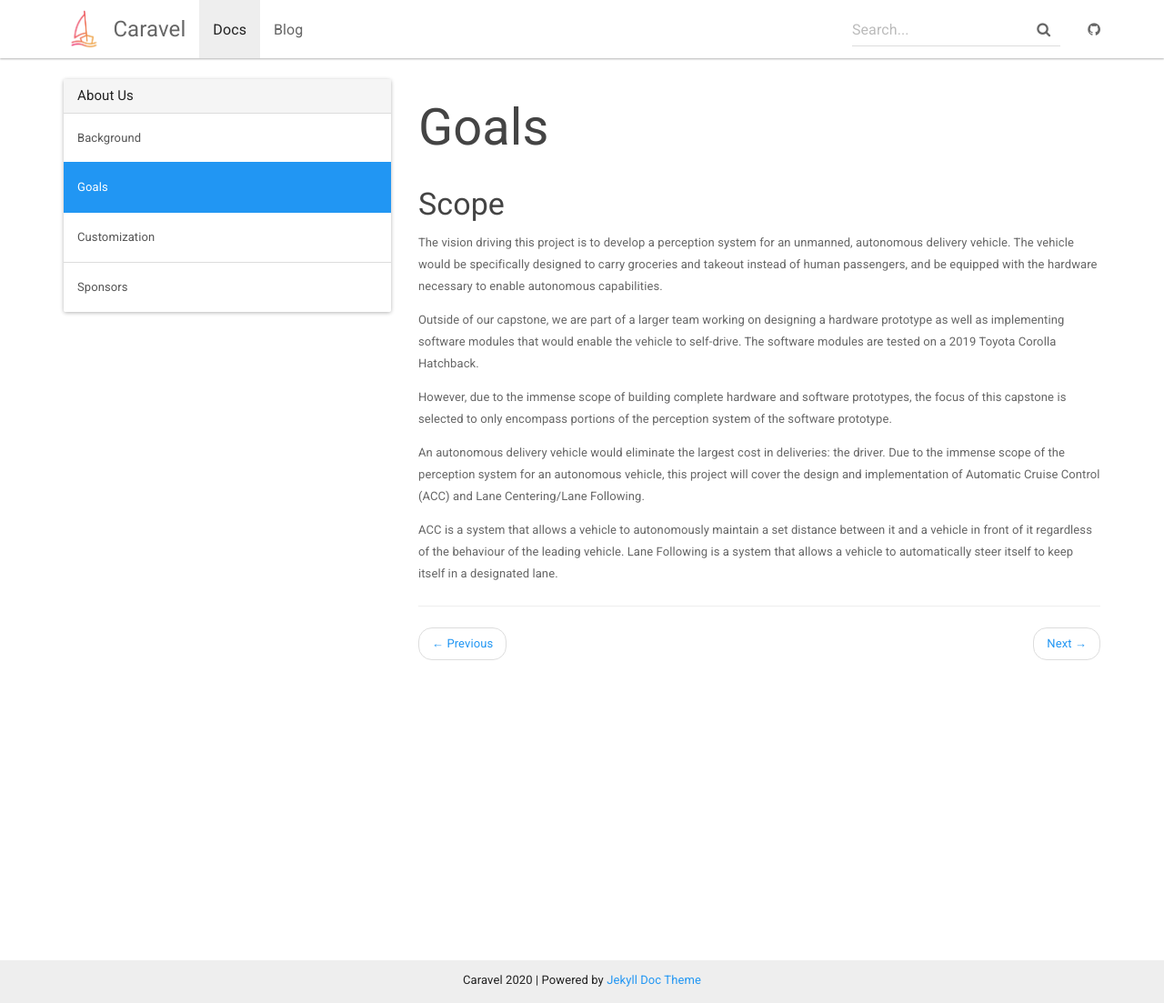
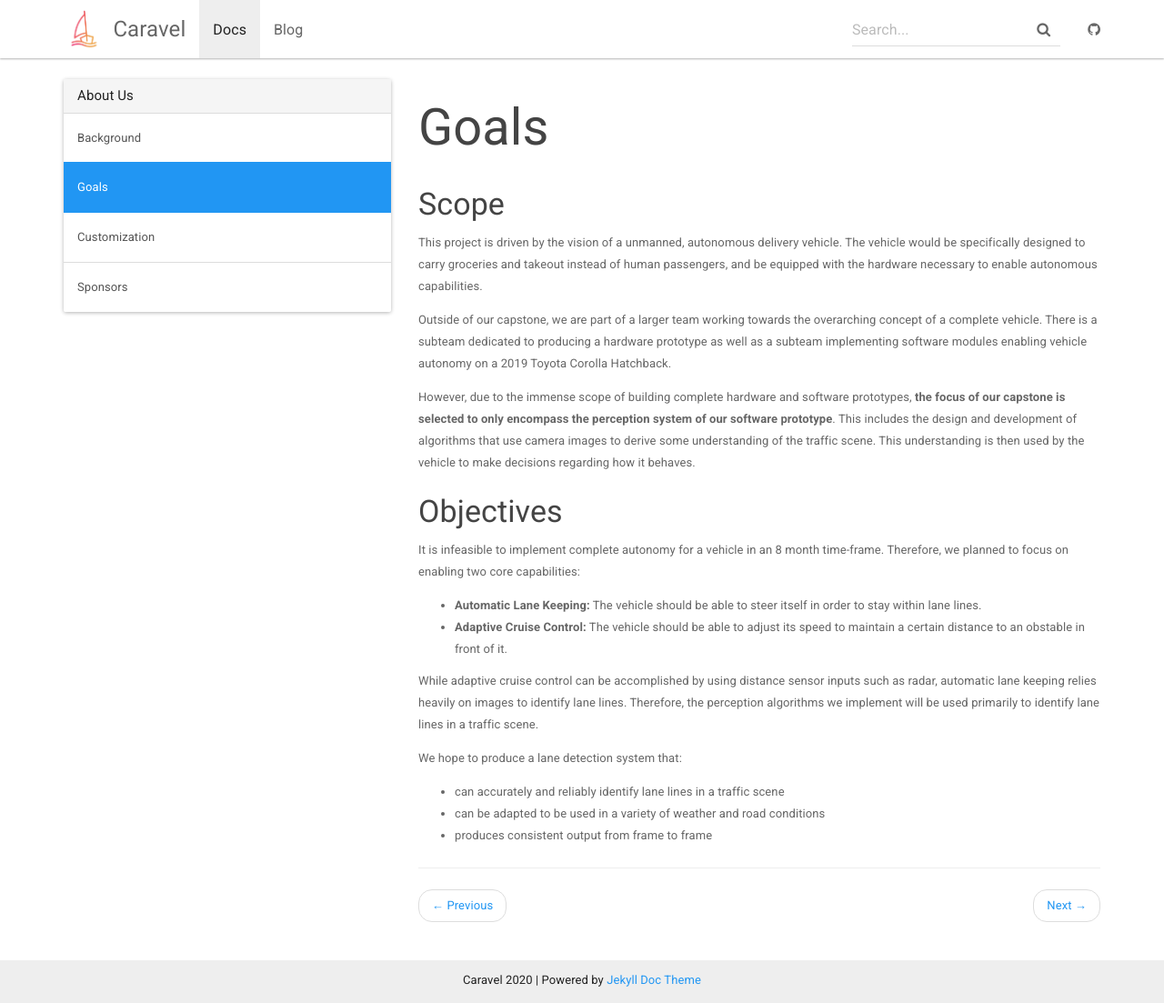
Before and after one commit to gocaravel/gocaravel-site, a Jekyll site: the page built from _docs/goals.md, in a window 1280 px wide and 1103 px high. Shown: the whole window at 91% size. Built offline with Jekyll 4.4.1, drawn with Linux system fonts in a browser that asks for light colours.

Commit message:
Update goals

```diff
--- a/_docs/goals.md
+++ b/_docs/goals.md
@@ -5,24 +5,41 @@ permalink: /docs/goals/
 
 ### Scope
 
-The vision driving this project is to develop a perception system for an
-unmanned, autonomous delivery vehicle. The vehicle would be specifically
-designed to carry groceries and takeout instead of human passengers, and be
-equipped with the hardware necessary to enable autonomous capabilities.
+This project is driven by the vision of a unmanned, autonomous delivery
+vehicle. The vehicle would be specifically designed to carry groceries and
+takeout instead of human passengers, and be equipped with the hardware
+necessary to enable autonomous capabilities.
 
-Outside of our capstone, we are part of a larger team working on designing a
-hardware prototype as well as implementing software modules that would enable
-the vehicle to self-drive. The software modules are tested on a 2019
-Toyota Corolla Hatchback.
+Outside of our capstone, we are part of a larger team working towards the
+overarching concept of a complete vehicle. There is a subteam dedicated to
+producing a hardware prototype as well as a subteam implementing software
+modules enabling vehicle autonomy on a 2019 Toyota Corolla Hatchback.
 
 However, due to the immense scope of building complete hardware and software
-prototypes, the focus of this capstone is selected to only encompass portions
-of the perception system of the software prototype.
+prototypes, **the focus of our capstone is selected to only encompass the
+perception system of our software prototype**. This includes the design and
+development of algorithms that use camera images to derive some understanding
+of the traffic scene. This understanding is then used by the vehicle to make
+decisions regarding how it behaves.
+
+### Objectives
+
+It is infeasible to implement complete autonomy for a vehicle in an 8 month
+time-frame. Therefore, we planned to focus on enabling two core capabilities:
 
 
-An autonomous delivery vehicle would eliminate the largest cost in deliveries:
-the driver. Due to the immense scope of the perception system for an autonomous
-vehicle, this project will cover the design and implementation of Automatic
-Cruise Control (ACC) and Lane Centering/Lane Following.
+* **Automatic Lane Keeping:** The vehicle should be able to steer itself
+  in order to stay within lane lines.
+* **Adaptive Cruise Control:** The vehicle should be able to adjust its
+  speed to maintain a certain distance to an obstable in front of it.
 
-ACC is a system that allows a vehicle to autonomously maintain a set distance between it and a vehicle in front of it regardless of the behaviour of the leading vehicle.  Lane Following is a system that allows a vehicle to automatically steer itself to keep itself in a designated lane.
+While adaptive cruise control can be accomplished by using distance sensor
+inputs such as radar, automatic lane keeping relies heavily on images to
+identify lane lines. Therefore, the perception algorithms we implement will be
+used primarily to identify lane lines in a traffic scene.
+
+We hope to produce a lane detection system that:
+
+* can accurately and reliably identify lane lines in a traffic scene
+* can be adapted to be used in a variety of weather and road conditions
+* produces consistent output from frame to frame
```
